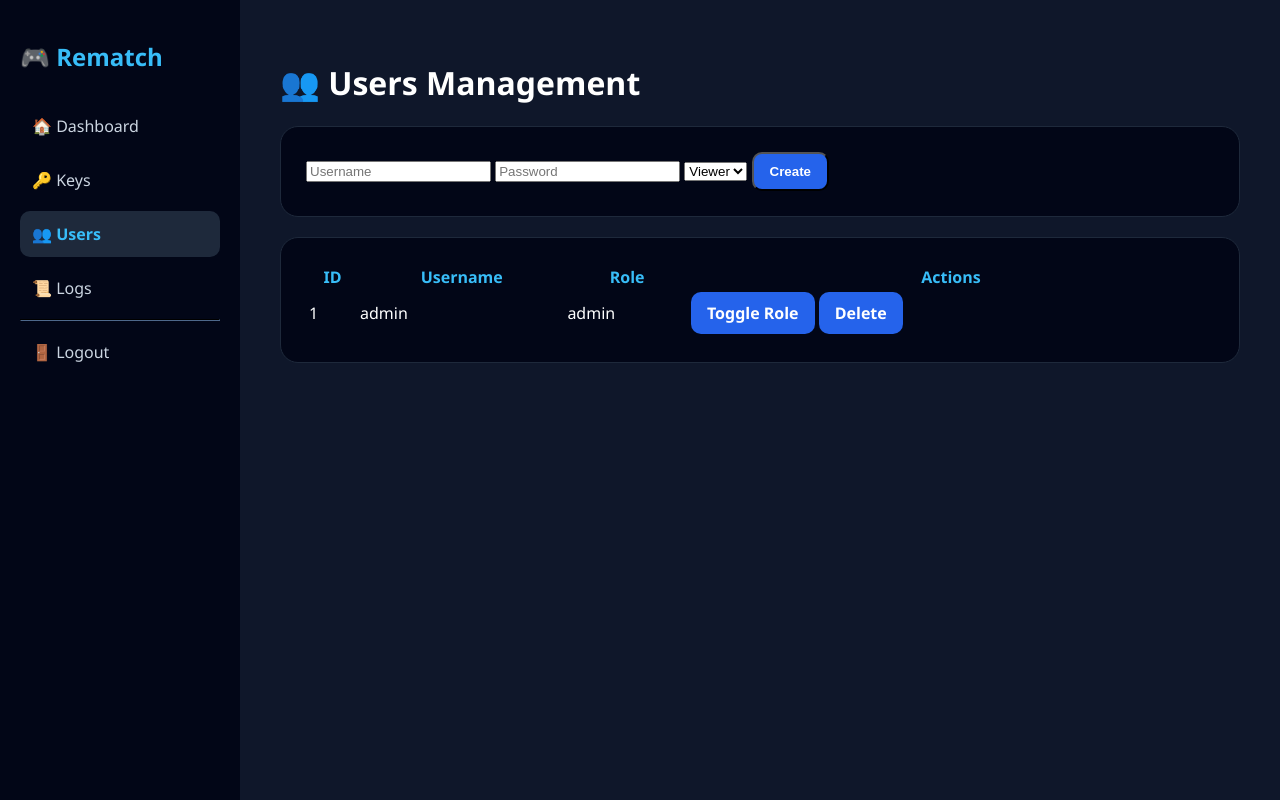
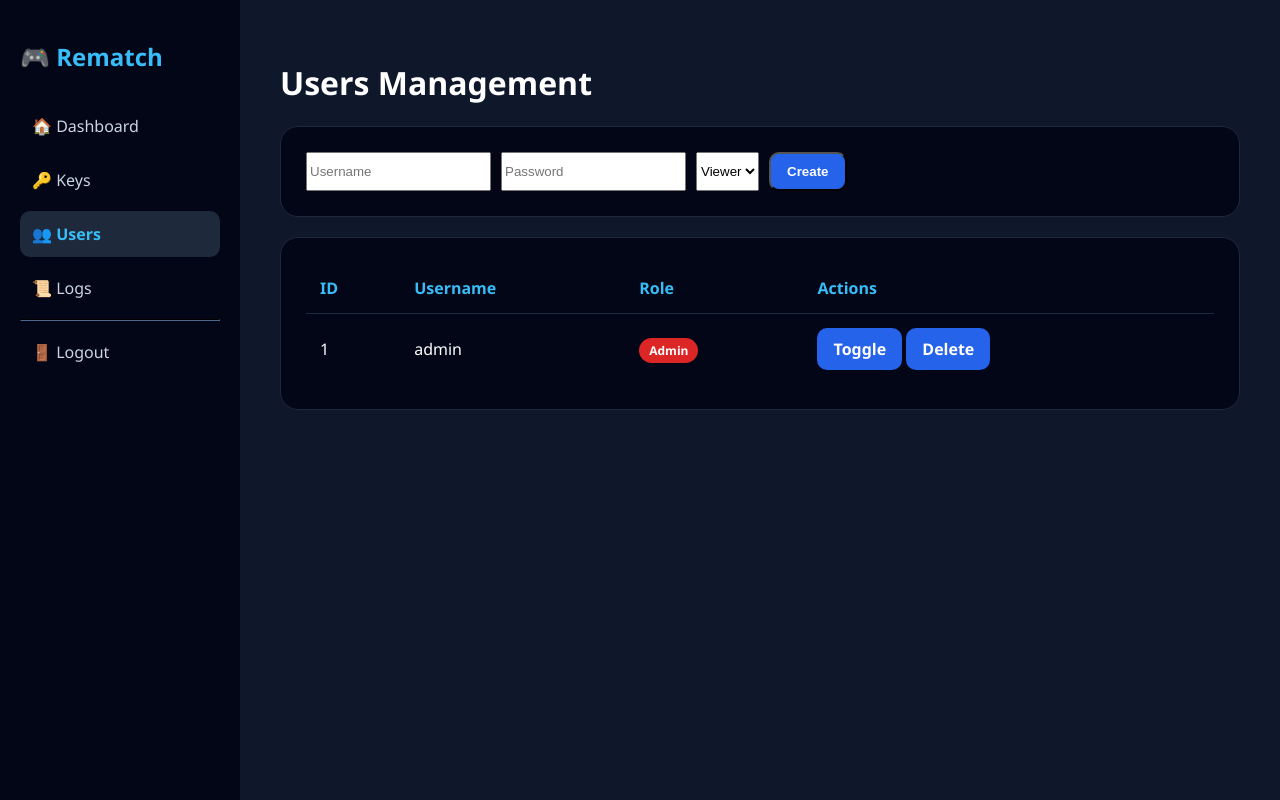
Before and after one commit to abdelhamedazmy/Rematch-Luma, a Flask app: page /users in a window 1280 px wide. Run offline with Flask 3, Linux system fonts and the light colour scheme; the visitor is signed in with stand-in values (Sample User, id 1); data comes from the database, SQL or seed files in the repository.

Commit message:
Update users.html

```diff
--- a/app/templates/users.html
+++ b/app/templates/users.html
@@ -1,10 +1,10 @@
 {% extends "base.html" %}
+{% block content %}
 
-{% block content %}
-<h1>👥 Users Management</h1>
+<h1>Users Management</h1>
 
 <div class="card">
-<form method="post" action="/users/create">
+<form method="post" action="/users/create" style="display:flex;gap:10px;flex-wrap:wrap;">
     <input name="username" placeholder="Username" required>
     <input name="password" placeholder="Password" required>
     <select name="role">
@@ -16,24 +16,34 @@
 </div>
 
 <div class="card">
-<table style="width:100%">
-<tr style="color:#38bdf8;">
+<table class="pro-table">
+<tr>
     <th>ID</th>
     <th>Username</th>
     <th>Role</th>
     <th>Actions</th>
 </tr>
+
 {% for u in users %}
 <tr>
     <td>{{ u.id }}</td>
     <td>{{ u.username }}</td>
-    <td>{{ u.role }}</td>
+
     <td>
-        <a href="/users/toggle_role/{{ u.id }}" class="button">Toggle Role</a>
+        {% if u.role == "admin" %}
+            <span class="badge red">Admin</span>
+        {% else %}
+            <span class="badge blue">Viewer</span>
+        {% endif %}
+    </td>
+
+    <td>
+        <a href="/users/toggle_role/{{ u.id }}" class="button">Toggle</a>
         <a href="/users/delete/{{ u.id }}" class="button">Delete</a>
     </td>
 </tr>
 {% endfor %}
 </table>
 </div>
+
 {% endblock %}
```
